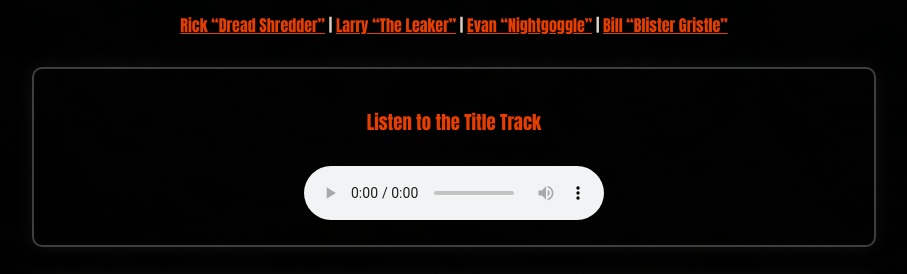
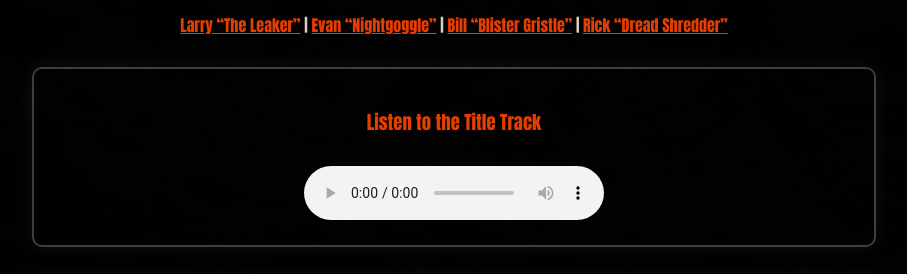
Before and after one commit to rglazed/smokehaus-site, a plain HTML site: page index.html in a window 1280 px wide. Shown: the part 475-749 px from the top of the page, without its empty margins (186-1093 px from the left). Drawn offline with Linux system fonts and the light colour scheme.

Commit message:
index.html

```diff
--- a/index.html
+++ b/index.html
@@ -18,10 +18,10 @@
 </section>
 
     <p>
-      <span class="bio-trigger" onclick="showBio('rick')">Rick “Dread Shredder”</span> |
       <span class="bio-trigger" onclick="showBio('larry')">Larry “The Leaker”</span> |
       <span class="bio-trigger" onclick="showBio('evan')">Evan “Nightgoggle”</span> |
-      <span class="bio-trigger" onclick="showBio('bill')">Bill “Blister Gristle”</span>
+      <span class="bio-trigger" onclick="showBio('bill')">Bill “Blister Gristle”</span> |
+      <span class="bio-trigger" onclick="showBio('rick')">Rick “Dread Shredder”</span>
     </p>
   </section>
 
@@ -95,7 +95,6 @@ Tommy had a secret that no one would dare...<br/>
   </section>
 
   <!-- Pop-up Bios -->
-  <div class="bio-modal" id="rick-bio"><div class="bio-content"><span class="close" onclick="closeBio('rick')">&times;</span><h3>Rick “Dread Shredder”</h3><p>Lead guitarist. Built his first amp from a squirrel trap and a lightning rod. His solos summon bears.</p></div></div>
 
   <div class="bio-modal" id="larry-bio"><div class="bio-content"><span class="close" onclick="closeBio('larry')">&times;</span><h3>Larry “The Leaker”</h3><p>Vocals & Chainsaw FX. Speaks in screams, sleeps in a hammock filled with reverb pedals.</p></div></div>
 
@@ -103,6 +102,7 @@ Tommy had a secret that no one would dare...<br/>
 
   <div class="bio-modal" id="bill-bio"><div class="bio-content"><span class="close" onclick="closeBio('bill')">&times;</span><h3>Bill “Blister Gristle”</h3><p>Drummer. Hasn't blinked since 1993. Rides a bear to rehearsal. Hits like thunder wrapped in beef jerky.</p></div></div>
 
+  <div class="bio-modal" id="rick-bio"><div class="bio-content"><span class="close" onclick="closeBio('rick')">&times;</span><h3>Rick “Dread Shredder”</h3><p>Lead guitarist. Built his first amp from a squirrel trap and a lightning rod. His solos summon bears.</p></div></div>
   <script>
     function showBio(name) {
       document.getElementById(name + "-bio").style.display = "block";
```
